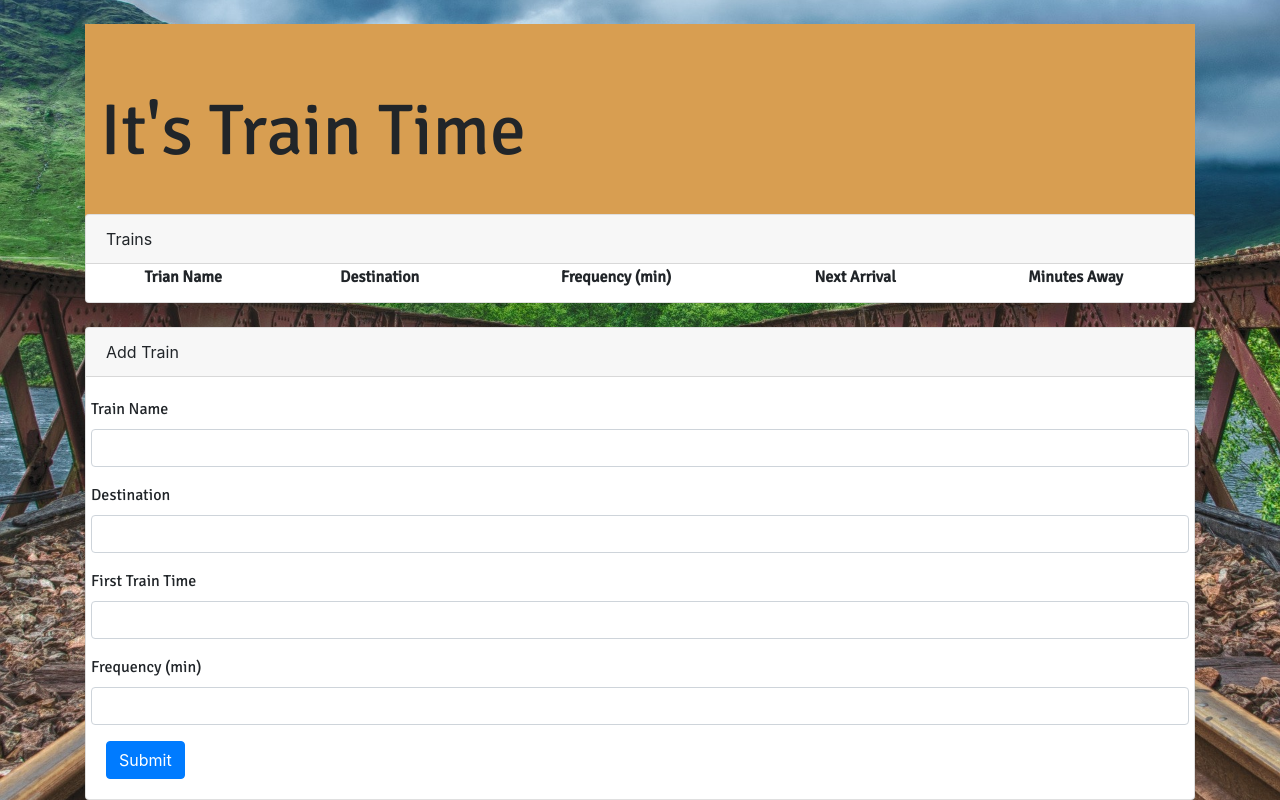
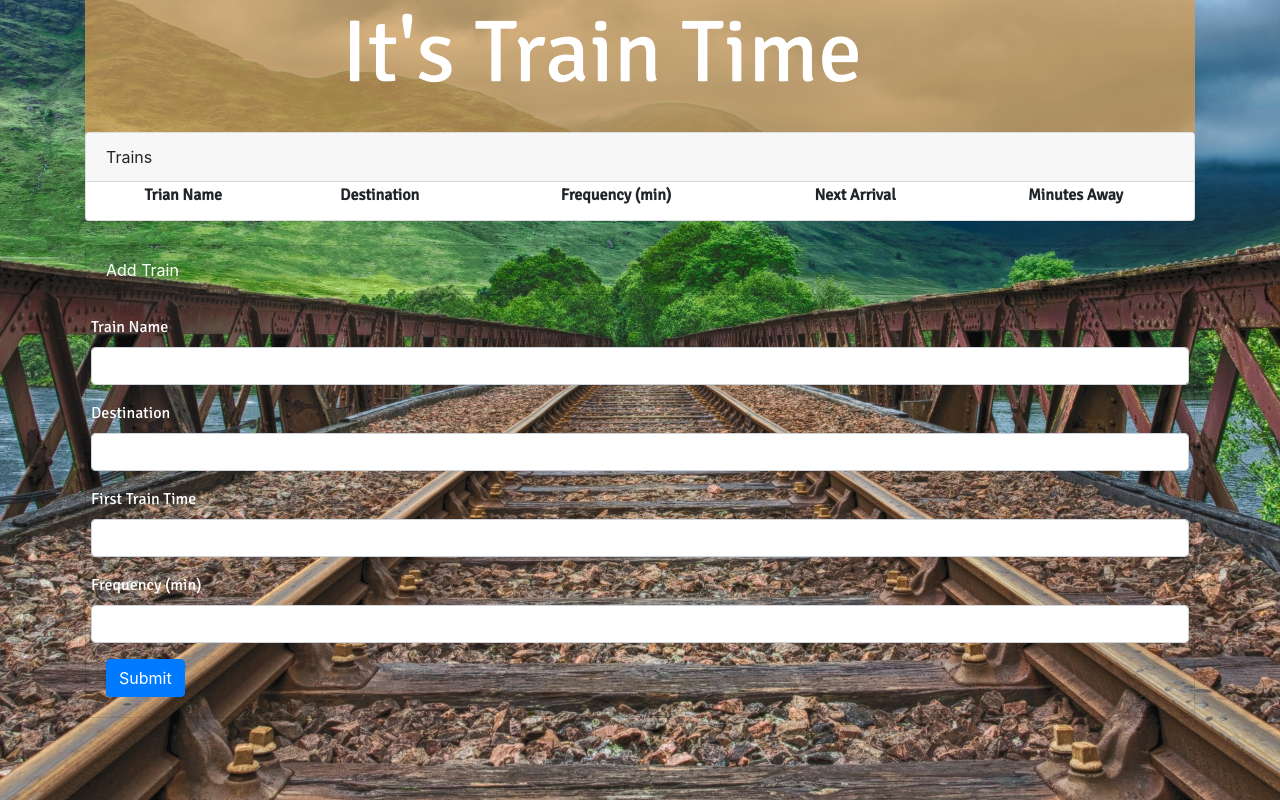
Before and after one commit to FreebirdSallas/trian-time, a plain HTML site: page index.html in a window 1280 px wide. Drawn offline with nearby package versions, Linux system fonts and the light colour scheme.

Commit message:
doing some styling upadtes

```diff
--- a/assets/style.css
+++ b/assets/style.css
@@ -7,8 +7,11 @@ body{
     background-size: cover;
 }
 .jumbotron{
-    margin-bottom: -2rem;
-    background-color: rgb(216, 158, 81);
+    color: white;
+    padding-top: -60px;
+    background-color: rgba(216, 157, 81, 0.721);
+    border-radius: 5px;
+    margin-top: -50px;
 }
 h1{
     font-family: 'Signika', sans-serif;
@@ -20,3 +23,7 @@ tr{
 label{
     font-family: 'Signika', sans-serif;
 }
+.card-default {
+    color: white;
+    background-color: rgba(239, 255, 245, 0);
+}
--- a/index.html
+++ b/index.html
@@ -1,5 +1,6 @@
 <!DOCTYPE html>
 <html lang="en-us">
+
 <head>
   <meta charset="UTF-8">
   <title>Our Project</title>
@@ -12,15 +13,16 @@
   <script src="https://www.gstatic.com/firebasejs/4.12.0/firebase.js"></script>
   <link rel="stylesheet" type="text/css" href="assets/style.css">
 </head>
+
 <body>
   <div class="container">
     <br>
     <div class="jumbotron jumbotron-fluid">
-      <div class="container">
-        <h1 class="display-3">It's Train Time</h1>
+      <div class="container" style="margin: -38px;">
+        <h1 style="text-align:center;" class="display-2">It's Train Time</h1>
       </div>
     </div>
-    <div class="card mb-4">
+    <div class="card mb-4" style="margin-top: -40px">
       <div class="card-header">Trains</div>
       <table>
         <thead>
@@ -53,7 +55,7 @@
               </div>
               <div class="form-group row">
                 <label for="bidder-price">First Train Time</label>
-              <input class="form-control" id="ftt" type="text">
+                <input class="form-control" id="ftt" type="number">
               </div>
               <div class="form-group row">
                 <label for="bidder-price">Frequency (min)</label>
@@ -68,4 +70,5 @@
   </div>
   <script src="assets/javascript/java.js"></script>
 </body>
+
 </html>
```
Also changed, not shown: 2 other files. Lines whose indentation alone changed are shown as unchanged.
